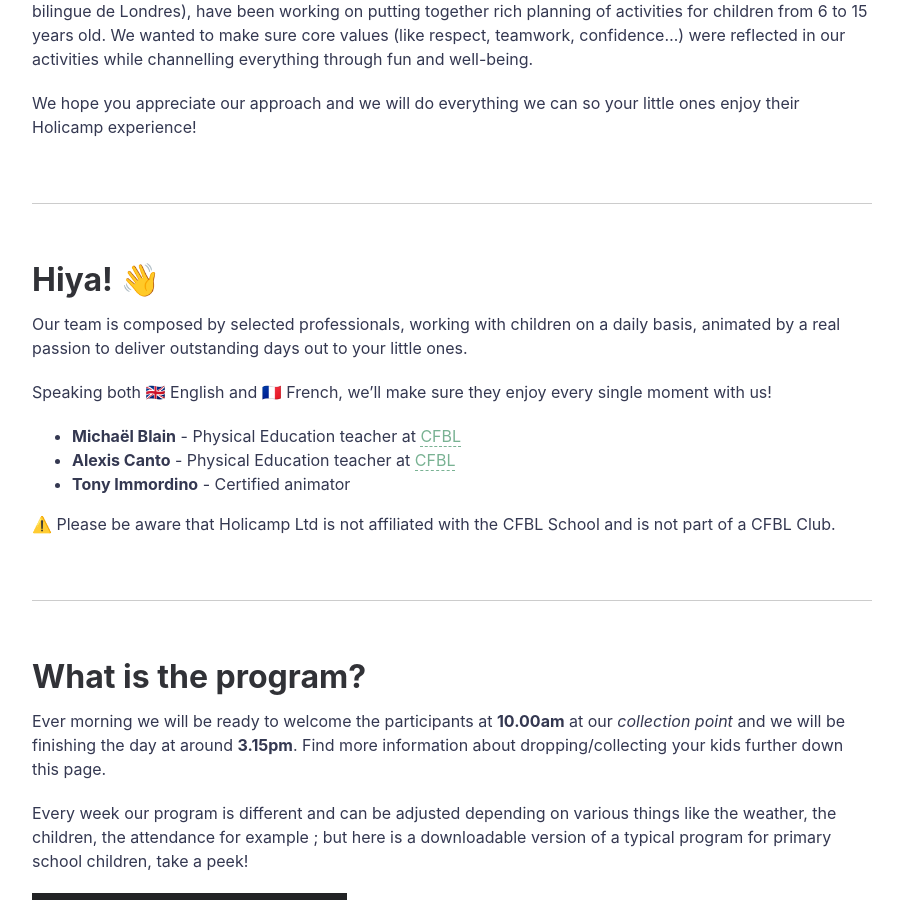
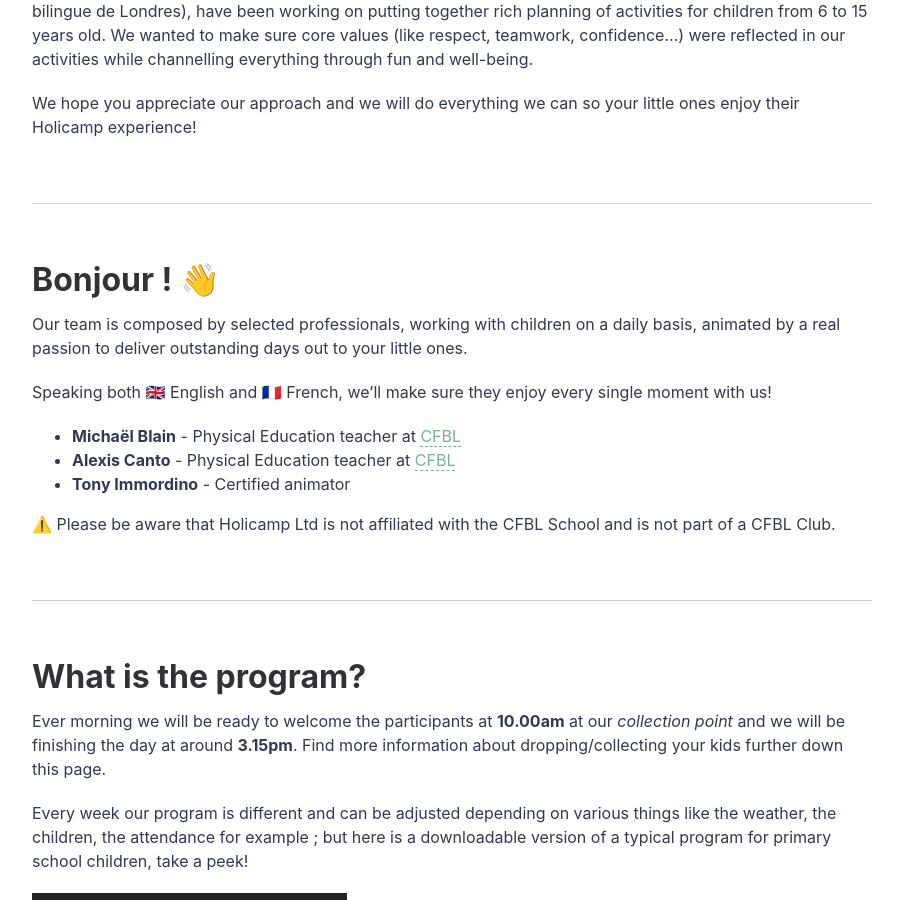
Before and after one commit to holicamp/holicamp.github.io, a Jekyll site: the page built from about.md, in a window 1280 px wide and 900 px high, scrolled down 493 px. Shown: the whole window, without its empty margins (188-1091 px from the left). Built offline with Jekyll 4.4.1, drawn with Linux system fonts in a browser that asks for light colours; nearby versions of some CDN libraries.

Commit message:
Update about.md

```diff
--- a/about.md
+++ b/about.md
@@ -23,7 +23,7 @@ We hope you appreciate our approach and we will do everything we can so your lit
 
 &nbsp;
 
-# Hiya! 👋
+# Bonjour ! 👋
 
 Our team is composed by selected professionals, working with children on a daily basis, animated by a real passion to deliver outstanding days out to your little ones.
 
```
